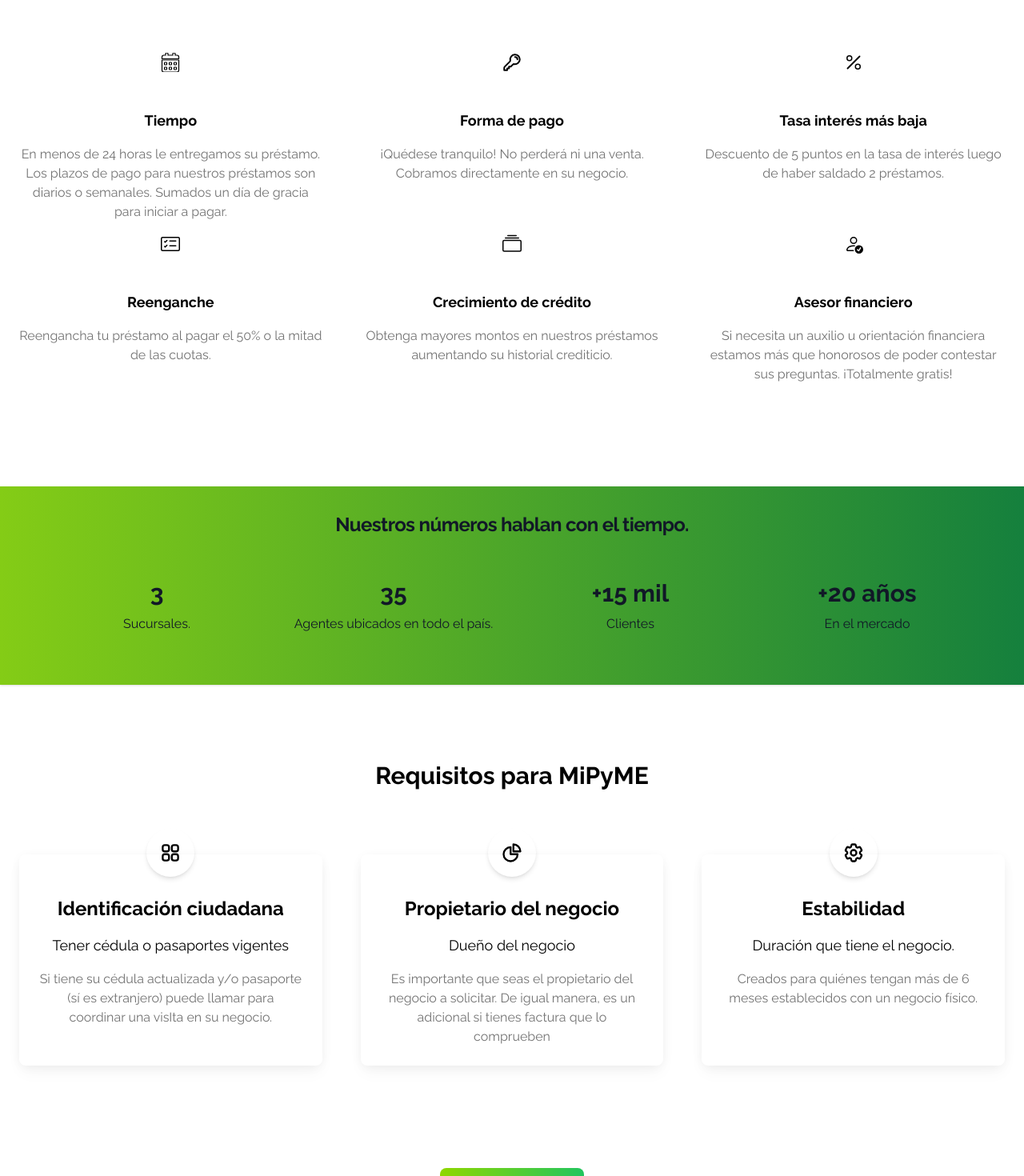
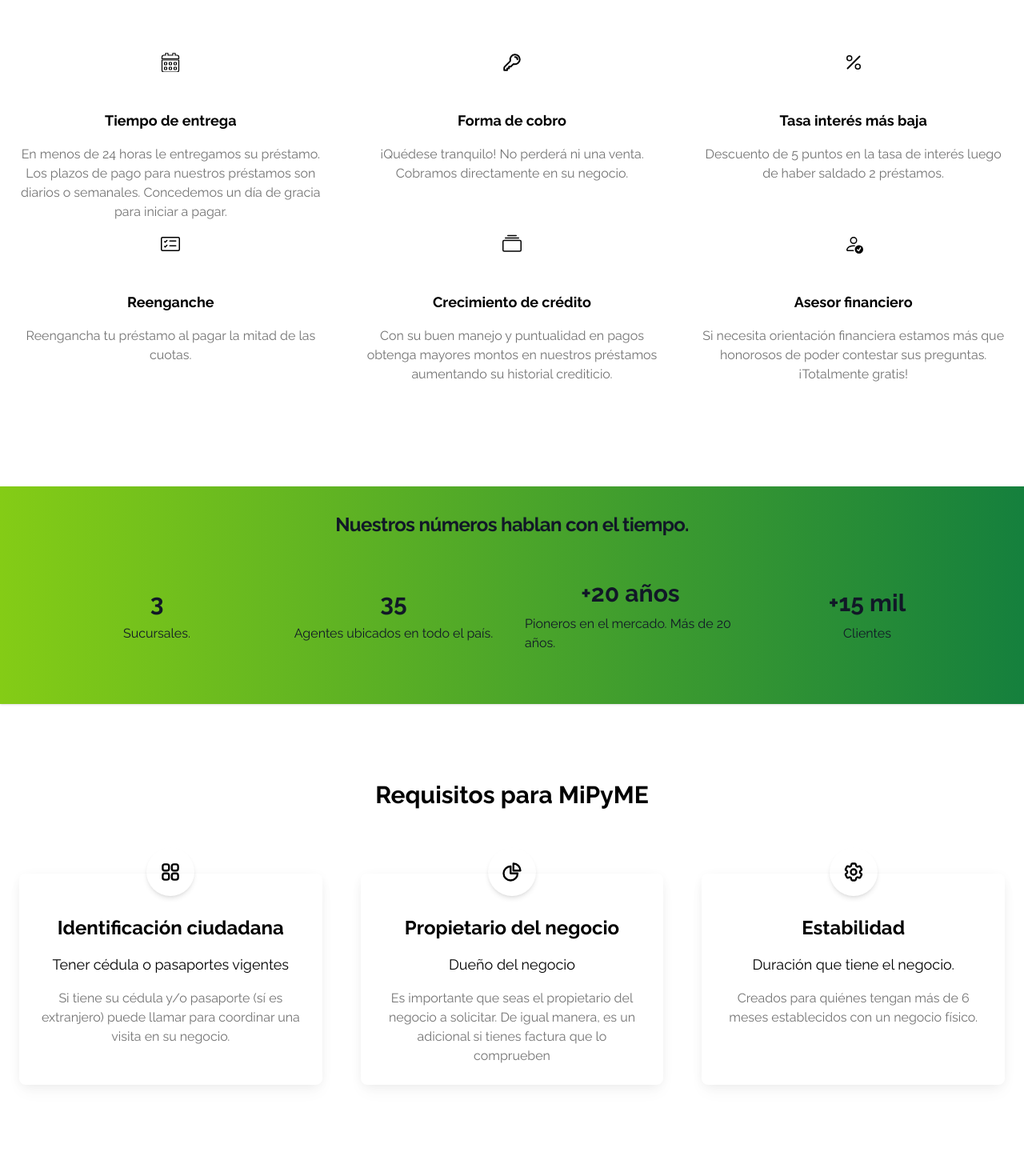
Before and after one commit to expiracionrd/invernuesa-nextjs, a Next.js app: page / in a window 1280 px wide. Shown: the part 780-2250 px from the top of the page at 80% size. Built offline with nearby package versions, Linux system fonts and the light colour scheme.

Commit message:
Fixed dark theme Fix bug que hacia que se algunos componentes se mostraran en tema oscuro,

```diff
--- a/components/cards.tsx
+++ b/components/cards.tsx
@@ -20,9 +20,9 @@ export default function Cards(){
               d="M128 0c17.7 0 32 14.3 32 32V64H288V32c0-17.7 14.3-32 32-32s32 14.3 32 32V64h48c26.5 0 48 21.5 48 48v48H0V112C0 85.5 21.5 64 48 64H96V32c0-17.7 14.3-32 32-32zM0 192H448V464c0 26.5-21.5 48-48 48H48c-26.5 0-48-21.5-48-48V192zm64 80v32c0 8.8 7.2 16 16 16h32c8.8 0 16-7.2 16-16V272c0-8.8-7.2-16-16-16H80c-8.8 0-16 7.2-16 16zm128 0v32c0 8.8 7.2 16 16 16h32c8.8 0 16-7.2 16-16V272c0-8.8-7.2-16-16-16H208c-8.8 0-16 7.2-16 16zm144-16c-8.8 0-16 7.2-16 16v32c0 8.8 7.2 16 16 16h32c8.8 0 16-7.2 16-16V272c0-8.8-7.2-16-16-16H336zM64 400v32c0 8.8 7.2 16 16 16h32c8.8 0 16-7.2 16-16V400c0-8.8-7.2-16-16-16H80c-8.8 0-16 7.2-16 16zm144-16c-8.8 0-16 7.2-16 16v32c0 8.8 7.2 16 16 16h32c8.8 0 16-7.2 16-16V400c0-8.8-7.2-16-16-16H208zm112 16v32c0 8.8 7.2 16 16 16h32c8.8 0 16-7.2 16-16V400c0-8.8-7.2-16-16-16H336c-8.8 0-16 7.2-16 16z" />
           </svg>
         </div>
-        <h5 className="mb-4 text-lg font-bold">Tiempo</h5>
+        <h5 className="mb-4 text-lg font-bold">Tiempo de entrega</h5>
         <p className="text-neutral-500 dark:text-neutral">
-          En menos de 24 horas le entregamos su préstamo. Los plazos de pago para nuestros préstamos son diarios o semanales. Sumados un día de gracia para iniciar a pagar.
+          En menos de 24 horas le entregamos su préstamo. Los plazos de pago para nuestros préstamos son diarios o semanales. Concedemos un día de gracia para iniciar a pagar.
         </p>
       </div>
 
@@ -34,7 +34,7 @@ export default function Cards(){
               d="M15.75 5.25a3 3 0 013 3m3 0a6 6 0 01-7.029 5.912c-.563-.097-1.159.026-1.563.43L10.5 17.25H8.25v2.25H6v2.25H2.25v-2.818c0-.597.237-1.17.659-1.591l6.499-6.499c.404-.404.527-1 .43-1.563A6 6 0 1121.75 8.25z" />
           </svg>
         </div>
-        <h5 className="mb-4 text-lg font-bold">Forma de pago</h5>
+        <h5 className="mb-4 text-lg font-bold">Forma de cobro</h5>
         <p className="text-neutral-500 dark:text-neutral">
           ¡Quédese tranquilo! No perderá ni una venta. Cobramos directamente en su negocio.
         </p>
@@ -62,7 +62,7 @@ export default function Cards(){
         </div>
         <h5 className="mb-4 text-lg font-bold">Reenganche</h5>
         <p className="text-neutral-500 dark:text-neutral">
-        Reengancha tu préstamo al pagar el 50% o la mitad de las cuotas.
+        Reengancha tu préstamo al pagar la mitad de las cuotas.
         </p>
       </div>
 
@@ -74,7 +74,7 @@ export default function Cards(){
         </div>
         <h5 className="mb-4 text-lg font-bold">Crecimiento de crédito</h5>
         <p className="text-neutral-500 dark:text-neutral">
-          Obtenga mayores montos en nuestros préstamos aumentando su historial crediticio.
+          Con su buen manejo y puntualidad en pagos obtenga mayores montos en nuestros préstamos aumentando su historial crediticio.
         </p>
       </div>
 
@@ -87,25 +87,15 @@ export default function Cards(){
         </div>
         <h5 className="mb-4 text-lg font-bold">Asesor financiero</h5>
         <p className="text-neutral-500 dark:text-neutral">
-          Si necesita un auxilio u orientación financiera estamos más que honorosos de poder contestar sus preguntas. ¡Totalmente gratis!
+          Si necesita orientación financiera estamos más que honorosos de poder contestar sus preguntas. ¡Totalmente gratis!
           </p>
       </div>
     </div>
   </section>
   {/* <!-- Section: Design Block --> */}
 </div>
-{/* <!-- Container for demo purpose --> */}
 
 
       </main>
-
-    // <div className="grid p-12 justify-items-center grid-cols-3 gap-8" >
-    //     <div className="max-w-36 text-center"><img src="./images/cards/calculadora.jpg" alt="" />No cobramos gastos legales, tampoco de cierre.</div>
-    //     <div className="max-w-36 text-center"><img src="./images/cards/reloj.png" alt="" />En 24 horas recibe  su préstamo</div>
-    //     <div className="max-w-36 text-center"><img src="./images/cards/dinero.png" alt="" />1 día de gracia para comenzar a pagar.</div>
-    //     <div className="max-w-36 text-center"><img src="./images/cards/money-bag.png" alt="" />Reenganche a partir del 50% saldo de su préstamo</div>
-    //     <div className="max-w-36 text-center"><img src="./images/cards/bussiness-man.png" alt="" />Asesoría financiera ¡gratis!</div>
-    //     <div className="max-w-36 text-center"><img src="./images/cards/NEG.jpg" alt="" />Facilidad de pago en su negocio</div>
-    //   </div>
     )
 }
--- a/components/requirements.tsx
+++ b/components/requirements.tsx
@@ -10,7 +10,7 @@ export default function Requirements(){
     <div className="grid lg:grid-cols-3 lg:gap-x-12">
       <div className="mb-16 lg:mb-0">
         <div
-          className="block h-full rounded-lg bg-white shadow-[0_2px_15px_-3px_rgba(0,0,0,0.07),0_10px_20px_-2px_rgba(0,0,0,0.04)] dark:bg-neutral-700">
+          className="block h-full rounded-lg bg-white shadow-[0_2px_15px_-3px_rgba(0,0,0,0.07),0_10px_20px_-2px_rgba(0,0,0,0.04)] ">
           <div className="flex justify-center">
             <div className="-mt-8 inline-block rounded-full bg-primary-100 p-4 text-primary shadow-md">
               <svg xmlns="http://www.w3.org/2000/svg" fill="none" viewBox="0 0 24 24" stroke-width="2"
@@ -21,12 +21,12 @@ export default function Requirements(){
             </div>
           </div>
           <div className="p-6">
-            <h3 className="mb-4 text-2xl font-bold text-primary dark:text-primary-400">
+            <h3 className="mb-4 text-2xl font-bold text-primary ">
               Identificación ciudadana
             </h3>
             <h5 className="mb-4 text-lg font-medium">Tener cédula o pasaportes vigentes</h5>
-            <p className="text-neutral-500 dark:text-neutral-300">
-              Si tiene su cédula actualizada y/o pasaporte (sí es extranjero) puede llamar para coordinar una visIta en su negocio.
+            <p className="text-neutral-500 ">
+              Si tiene su cédula y/o pasaporte (sí es extranjero) puede llamar para coordinar una visita en su negocio.
             </p>
           </div>
         </div>
@@ -34,7 +34,7 @@ export default function Requirements(){
 
       <div className="mb-16 lg:mb-0">
         <div
-          className="block h-full rounded-lg bg-white shadow-[0_2px_15px_-3px_rgba(0,0,0,0.07),0_10px_20px_-2px_rgba(0,0,0,0.04)] dark:bg-neutral-700">
+          className="block h-full rounded-lg bg-white shadow-[0_2px_15px_-3px_rgba(0,0,0,0.07),0_10px_20px_-2px_rgba(0,0,0,0.04)] ">
           <div className="flex justify-center">
             <div className="-mt-8 inline-block rounded-full bg-primary-100 p-4 text-primary shadow-md">
               <svg xmlns="http://www.w3.org/2000/svg" fill="none" viewBox="0 0 24 24" stroke-width="2"
@@ -45,11 +45,11 @@ export default function Requirements(){
             </div>
           </div>
           <div className="p-6">
-            <h3 className="mb-4 text-2xl font-bold text-primary dark:text-primary-400">
+            <h3 className="mb-4 text-2xl font-bold text-primary ">
               Propietario del negocio
             </h3>
             <h5 className="mb-4 text-lg font-medium">Dueño del negocio</h5>
-            <p className="text-neutral-500 dark:text-neutral-300">
+            <p className="text-neutral-500 ">
               Es importante que seas el propietario del negocio a solicitar. De igual manera, es un adicional si tienes factura que lo comprueben
             </p>
           </div>
@@ -58,7 +58,7 @@ export default function Requirements(){
 
       <div className="">
         <div
-          className="block h-full rounded-lg bg-white shadow-[0_2px_15px_-3px_rgba(0,0,0,0.07),0_10px_20px_-2px_rgba(0,0,0,0.04)] dark:bg-neutral-700">
+          className="block h-full rounded-lg bg-white shadow-[0_2px_15px_-3px_rgba(0,0,0,0.07),0_10px_20px_-2px_rgba(0,0,0,0.04)] ">
           <div className="flex justify-center">
             <div className="-mt-8 inline-block rounded-full bg-primary-100 p-4 text-primary shadow-md">
               <svg xmlns="http://www.w3.org/2000/svg" fill="none" viewBox="0 0 24 24" stroke-width="2"
@@ -70,11 +70,11 @@ export default function Requirements(){
             </div>
           </div>
           <div className="p-6">
-            <h3 className="mb-4 text-2xl font-bold text-primary dark:text-primary-400">
+            <h3 className="mb-4 text-2xl font-bold text-primary ">
               Estabilidad
             </h3>
             <h5 className="mb-4 text-lg font-medium">Duración que tiene el negocio.</h5>
-            <p className="text-neutral-500 dark:text-neutral-300">
+            <p className="text-neutral-500 ">
               Creados para quiénes tengan más de 6 meses establecidos con un negocio físico.
             </p>
           </div>
@@ -85,7 +85,7 @@ export default function Requirements(){
   {/* <!-- Section: Design Block --> */}
   <section className="mb-8 text-center">
 
-  <a href="https://www.invernuesa.com.do/nuevos-pr%C3%A9stamos" className="inline-flex items-center text-black bg-gradient-to-r from-greentres to-green-500 hover:bg-primary-800 focus:ring-4 focus:ring-primary-300 font-medium rounded-lg text-sm px-5 py-2.5 text-center dark:focus:ring-primary-900">
+  <a href="https://www.invernuesa.com.do/nuevos-pr%C3%A9stamos" className="inline-flex items-center text-black bg-gradient-to-r from-greentres to-green-500 hover:bg-primary-800 focus:ring-4 focus:ring-primary-300 font-medium rounded-lg text-sm px-5 py-2.5 text-center">
       Solicitar préstamo
      <svg className="ml-2 -mr-1 w-5 h-5" fill="currentColor" viewBox="0 0 20 20" xmlns="http://www.w3.org/2000/svg"><path fill-rule="evenodd" d="M10.293 3.293a1 1 0 011.414 0l6 6a1 1 0 010 1.414l-6 6a1 1 0 01-1.414-1.414L14.586 11H3a1 1 0 110-2h11.586l-4.293-4.293a1 1 0 010-1.414z" clip-rule="evenodd"></path></svg>
   </a>
--- a/components/stadistics.tsx
+++ b/components/stadistics.tsx
@@ -7,23 +7,23 @@ export default function Stadistics(){
 
     <div id="fullWidthTabContent">
         <div className=" p-4 md:p-8 bg-gradient-to-r from-lime-500 to-green-700" id="stats" role="tabpanel" aria-labelledby="stats-tab">
-            <h2 className=" text-center mb-5 text-2xl font-extrabold tracking-tight text-gray-900 dark:text-white">Nuestros números hablan con el tiempo.</h2>
-            <dl className="grid max-w-screen-xl grid-cols-2 gap-8 p-4 mx-auto text-gray-900 sm:grid-cols-2 xl:grid-cols-4 dark:text-white sm:p-8">
+            <h2 className=" text-center mb-5 text-2xl font-extrabold tracking-tight text-gray-900">Nuestros números hablan con el tiempo.</h2>
+            <dl className="grid max-w-screen-xl grid-cols-2 gap-8 p-4 mx-auto text-gray-900 sm:grid-cols-2 xl:grid-cols-4  sm:p-8">
                 <div className="flex flex-col items-center justify-center">
                     <dt className="mb-2 text-3xl font-extrabold">3</dt>
-                    <dd className="text-gray-900 dark:text-gray-600">Sucursales.</dd>
+                    <dd className="text-gray-900 ">Sucursales.</dd>
                 </div>
                 <div className="flex flex-col items-center justify-center">
                     <dt className="mb-2 text-3xl font-extrabold">35</dt>
-                    <dd className="text-gray-900 dark:text-gray-600">Agentes ubicados en todo el país.</dd>
+                    <dd className="text-gray-900 ">Agentes ubicados en todo el país.</dd>
+                </div>
+                <div className="flex flex-col items-center justify-center">
+                    <dt className="mb-2 text-3xl font-extrabold">+20 años</dt>
+                    <dd className="text-gray-900 ">Pioneros en el mercado. Más de 20 años.</dd>
                 </div>
                 <div className="flex flex-col items-center justify-center">
                     <dt className="mb-2 text-3xl font-extrabold">+15 mil</dt>
-                    <dd className="text-gray-900 dark:text-gray-400">Clientes</dd>
-                </div>
-                <div className="flex flex-col items-center justify-center">
-                    <dt className="mb-2 text-3xl font-extrabold">+20 años</dt>
-                    <dd className="text-gray-900 dark:text-gray-400">En el mercado</dd>
+                    <dd className="text-gray-900 ">Clientes</dd>
                 </div>
 
             </dl>
--- a/package.json
+++ b/package.json
@@ -9,7 +9,7 @@
     "lint": "next lint"
   },
   "dependencies": {
-    "next": "14.1.0",
+    "next": "^14.1.0",
     "react": "^18",
     "react-dom": "^18",
     "react-responsive-carousel": "^3.2.23",
```
Also changed, not shown: components/navbar.tsx (+8 -9 lines), 1 other file (tests, documents, lock files or other folders).
